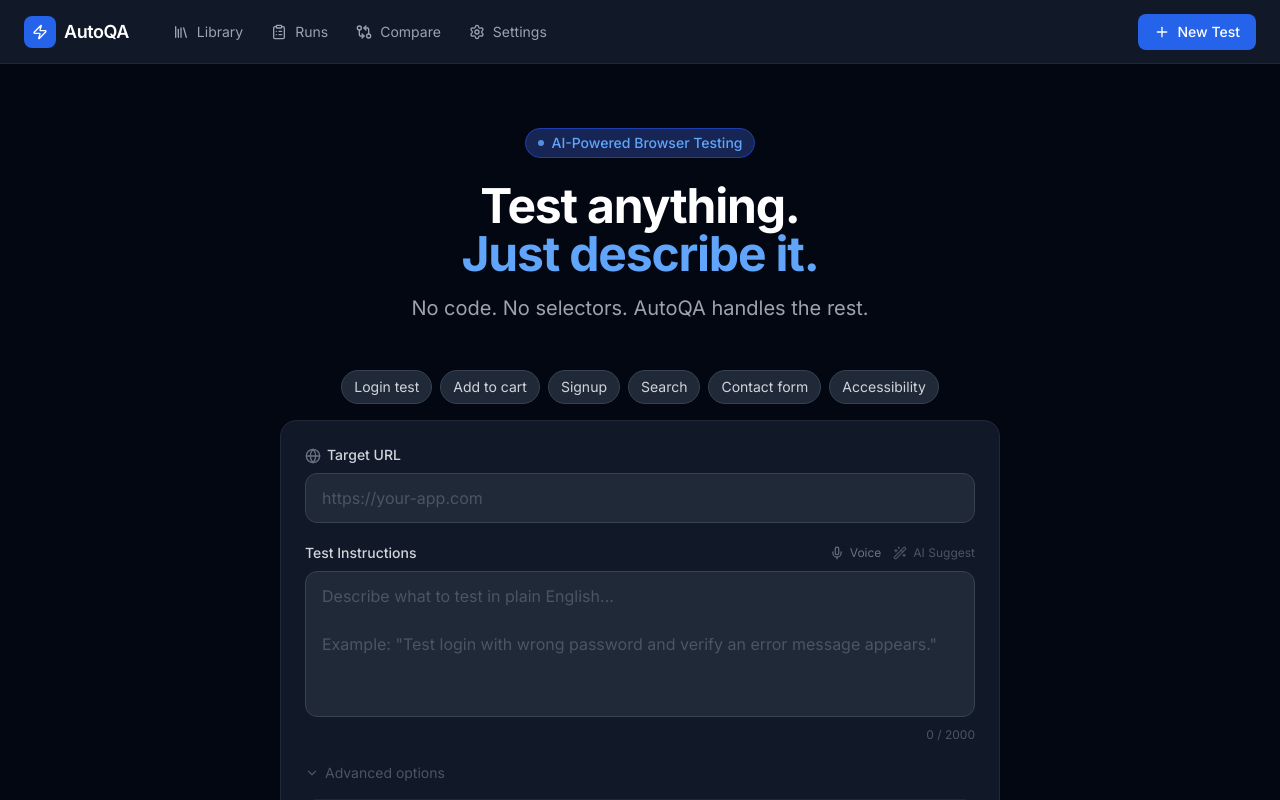
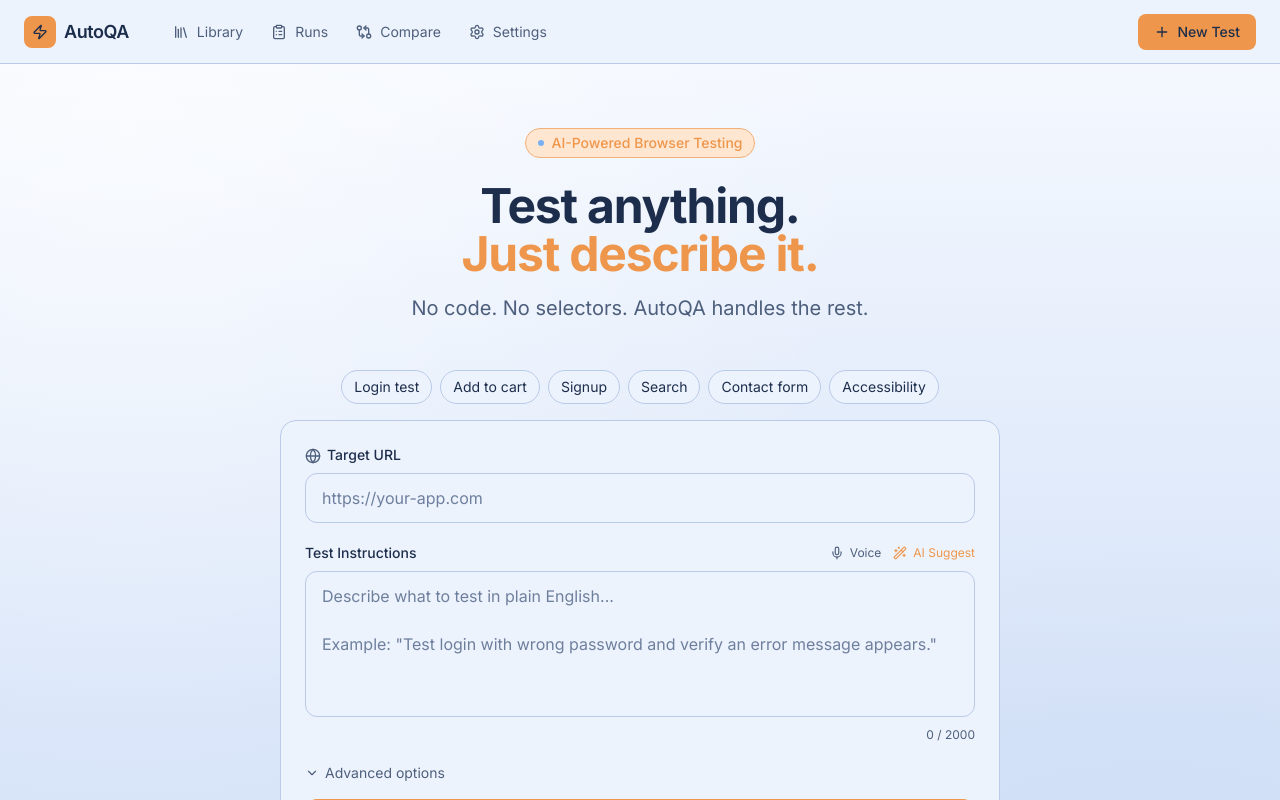
Before and after one commit to yatinkalra22/autoqa-web, a Next.js app: page / in a window 1280 px wide. Shown: the top 800 px of the page. Built offline with nearby package versions, Linux system fonts and the light colour scheme; no server answers.

Commit message:
updated theme color

```diff
--- a/src/app/globals.css
+++ b/src/app/globals.css
@@ -5,10 +5,128 @@
 @tailwind utilities;
 
 @layer base {
-  :root { color-scheme: dark; }
-  * { @apply border-gray-800; }
+  :root {
+    color-scheme: light;
+    --theme-primary: #D6E3F8;
+    --theme-secondary: #D6E3F8;
+    --theme-surface: #edf3fd;
+    --theme-surface-soft: #e5eefb;
+    --theme-border: #b9cbe8;
+    --theme-text: #1d2e4c;
+    --theme-muted: #4d5f7c;
+    --theme-accent: #EE964B;
+    --theme-accent-hover: #e78634;
+    --theme-accent-soft: #ffe6d0;
+    --theme-accent-border: #f2b07a;
+  }
+
+  * { @apply border-gray-300; }
+
+  body {
+    background:
+      radial-gradient(circle at 10% 10%, rgba(255, 255, 255, 0.55), transparent 45%),
+      radial-gradient(circle at 90% 90%, rgba(173, 197, 233, 0.28), transparent 40%),
+      linear-gradient(180deg, #f7faff 0%, var(--theme-primary) 55%, var(--theme-secondary) 100%);
+    color: var(--theme-text);
+  }
+
   ::-webkit-scrollbar { @apply w-1.5; }
-  ::-webkit-scrollbar-track { @apply bg-gray-900; }
-  ::-webkit-scrollbar-thumb { @apply bg-gray-700 rounded-full; }
-  ::-webkit-scrollbar-thumb:hover { @apply bg-gray-600; }
+  ::-webkit-scrollbar-track { background: var(--theme-surface-soft); }
+  ::-webkit-scrollbar-thumb {
+    background: #9cb5dd;
+    border-radius: 9999px;
+  }
+  ::-webkit-scrollbar-thumb:hover { background: #839fcf; }
 }
+
+.bg-gray-950,
+.bg-gray-900,
+.bg-gray-900\/50,
+.bg-gray-800,
+.bg-gray-800\/50 {
+  background-color: var(--theme-surface) !important;
+}
+
+.border-gray-800,
+.border-gray-800\/50,
+.border-gray-700,
+.border-gray-700\/50,
+.border-gray-600 {
+  border-color: var(--theme-border) !important;
+}
+
+.text-white,
+.text-gray-100,
+.text-gray-200,
+.text-gray-300 {
+  color: var(--theme-text) !important;
+}
+
+.text-gray-400,
+.text-gray-500,
+.text-gray-600 {
+  color: var(--theme-muted) !important;
+}
+
+.placeholder\:text-gray-600::placeholder {
+  color: #6e7f9d !important;
+}
+
+.bg-blue-600,
+.bg-blue-500,
+.bg-purple-600,
+.bg-purple-500 {
+  background-color: var(--theme-accent) !important;
+}
+
+.hover\:bg-blue-500:hover,
+.hover\:bg-blue-600:hover,
+.hover\:bg-purple-500:hover,
+.hover\:bg-purple-600:hover {
+  background-color: var(--theme-accent-hover) !important;
+}
+
+.bg-blue-950,
+.bg-purple-950,
+.bg-blue-950\/30,
+.bg-purple-950\/30 {
+  background-color: var(--theme-accent-soft) !important;
+}
+
+.text-blue-400,
+.text-blue-300,
+.text-purple-400,
+.text-purple-300 {
+  color: var(--theme-accent) !important;
+}
+
+.border-blue-800,
+.border-blue-700,
+.border-blue-500,
+.border-purple-800,
+.border-purple-700,
+.border-purple-500,
+.border-blue-800\/50,
+.border-purple-800\/50 {
+  border-color: var(--theme-accent-border) !important;
+}
+
+.focus\:border-blue-500:focus,
+.focus\:border-purple-500:focus,
+.focus\:ring-blue-500\/50:focus,
+.focus\:ring-purple-500\/50:focus {
+  border-color: var(--theme-accent) !important;
+  --tw-ring-color: color-mix(in srgb, var(--theme-accent) 45%, transparent) !important;
+}
+
+.hover\:text-blue-300:hover,
+.hover\:text-blue-400:hover,
+.hover\:text-purple-300:hover,
+.hover\:text-purple-400:hover {
+  color: var(--theme-accent-hover) !important;
+}
+
+.hover\:shadow-blue-500\/20:hover,
+.hover\:shadow-purple-500\/20:hover {
+  --tw-shadow-color: color-mix(in srgb, var(--theme-accent) 35%, transparent) !important;
+}
--- a/src/app/layout.tsx
+++ b/src/app/layout.tsx
@@ -22,8 +22,8 @@
 
 export default function RootLayout({ children }: { children: React.ReactNode }) {
   return (
-    <html lang="en" className="dark">
-      <body className={`${inter.variable} font-sans bg-gray-950 text-gray-100 antialiased min-h-screen flex flex-col`}>
+    <html lang="en">
+      <body className={`${inter.variable} font-sans text-gray-900 antialiased min-h-screen flex flex-col`}>
         <Header />
         <main className="flex-1">
           {children}
```
